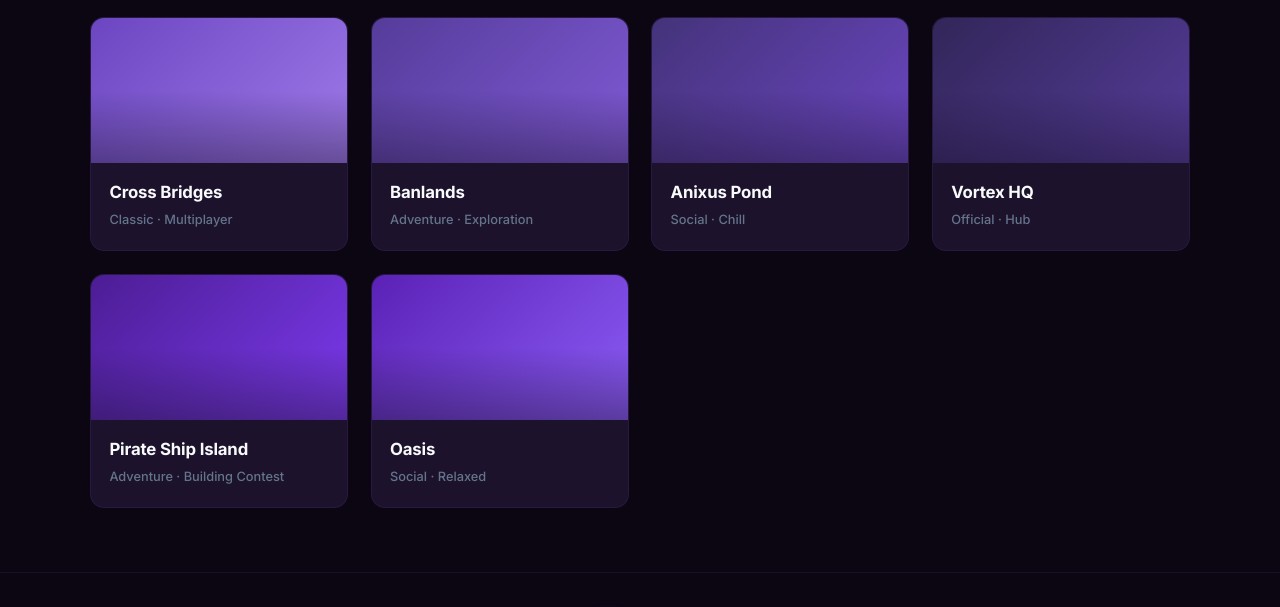
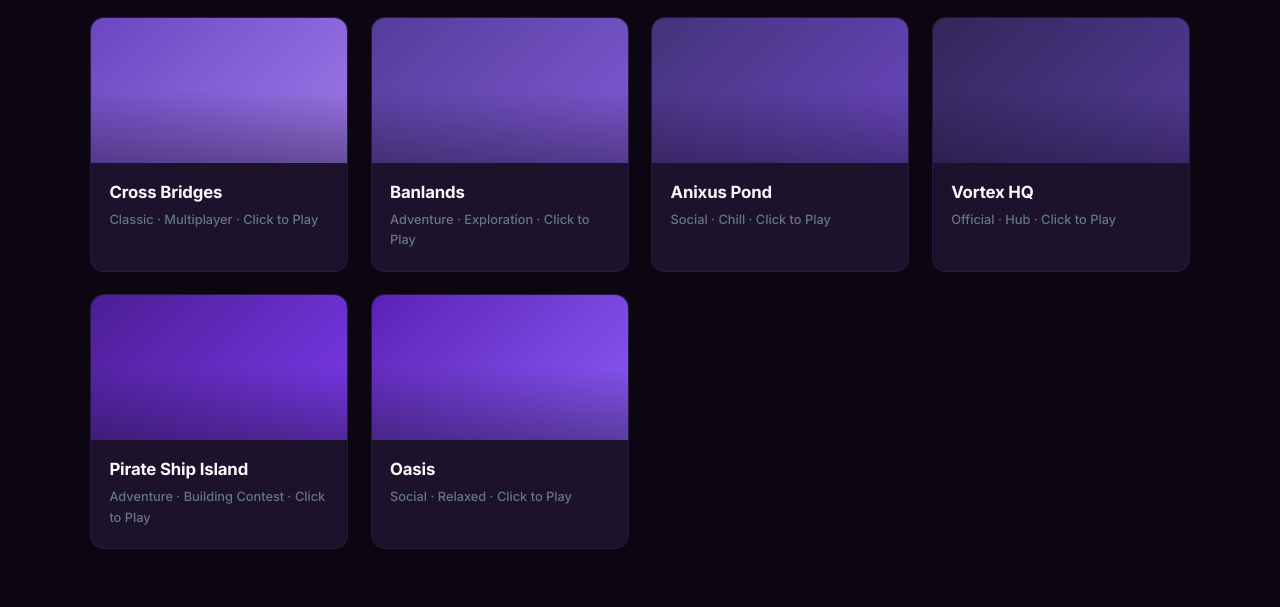
Before and after one commit to GuestVRGT/vortex-recreation-blueprint, a plain HTML site: page games.html in a window 1280 px wide. Shown: the part 165-772 px from the top of the page. Drawn offline with Linux system fonts and the light colour scheme.

Commit message:
Make games playable by linking to vortoria-client

```diff
--- a/games.html
+++ b/games.html
@@ -32,48 +32,48 @@
       <h2>All Experiences</h2>
     </div>
     <div class="games-grid">
-      <div class="game-card">
+      <a href="https://guestvrgt.github.io/vortoria-client/?game=playground&play=1" class="game-card" target="_blank" rel="noopener">
         <div class="game-thumb" style="background: linear-gradient(135deg, #6b46c1, #9f7aea);"></div>
         <div class="game-info">
           <h3>Cross Bridges</h3>
-          <p class="game-meta">Classic · Multiplayer</p>
+          <p class="game-meta">Classic · Multiplayer · Click to Play</p>
         </div>
-      </div>
-      <div class="game-card">
+      </a>
+      <a href="https://guestvrgt.github.io/vortoria-client/?game=obby&play=1" class="game-card" target="_blank" rel="noopener">
         <div class="game-thumb" style="background: linear-gradient(135deg, #553c9a, #805ad5);"></div>
         <div class="game-info">
           <h3>Banlands</h3>
-          <p class="game-meta">Adventure · Exploration</p>
+          <p class="game-meta">Adventure · Exploration · Click to Play</p>
         </div>
-      </div>
-      <div class="game-card">
+      </a>
+      <a href="https://guestvrgt.github.io/vortoria-client/?game=playground&play=1" class="game-card" target="_blank" rel="noopener">
         <div class="game-thumb" style="background: linear-gradient(135deg, #44337a, #6b46c1);"></div>
         <div class="game-info">
           <h3>Anixus Pond</h3>
-          <p class="game-meta">Social · Chill</p>
+          <p class="game-meta">Social · Chill · Click to Play</p>
         </div>
-      </div>
-      <div class="game-card">
+      </a>
+      <a href="https://guestvrgt.github.io/vortoria-client/?game=playground&play=1" class="game-card" target="_blank" rel="noopener">
         <div class="game-thumb" style="background: linear-gradient(135deg, #322659, #553c9a);"></div>
         <div class="game-info">
           <h3>Vortex HQ</h3>
-          <p class="game-meta">Official · Hub</p>
+          <p class="game-meta">Official · Hub · Click to Play</p>
         </div>
-      </div>
-      <div class="game-card">
+      </a>
+      <a href="https://guestvrgt.github.io/vortoria-client/?game=obby&play=1" class="game-card" target="_blank" rel="noopener">
         <div class="game-thumb" style="background: linear-gradient(135deg, #4c1d95, #7c3aed);"></div>
         <div class="game-info">
           <h3>Pirate Ship Island</h3>
-          <p class="game-meta">Adventure · Building Contest</p>
+          <p class="game-meta">Adventure · Building Contest · Click to Play</p>
         </div>
-      </div>
-      <div class="game-card">
+      </a>
+      <a href="https://guestvrgt.github.io/vortoria-client/?game=playground&play=1" class="game-card" target="_blank" rel="noopener">
         <div class="game-thumb" style="background: linear-gradient(135deg, #5b21b6, #8b5cf6);"></div>
         <div class="game-info">
           <h3>Oasis</h3>
-          <p class="game-meta">Social · Relaxed</p>
+          <p class="game-meta">Social · Relaxed · Click to Play</p>
         </div>
-      </div>
+      </a>
     </div>
   </main>
 
```
